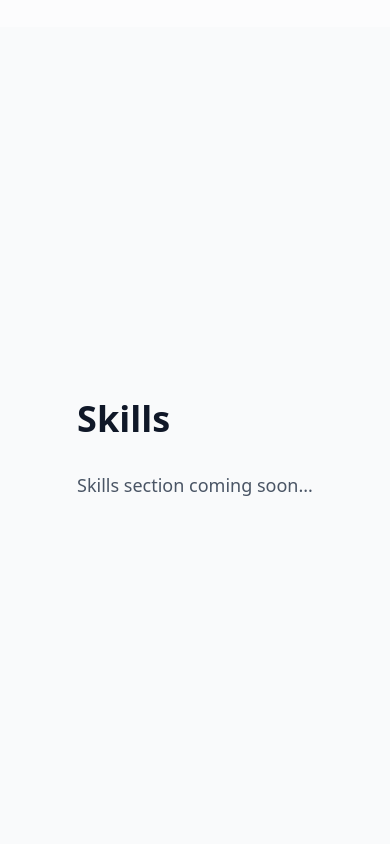
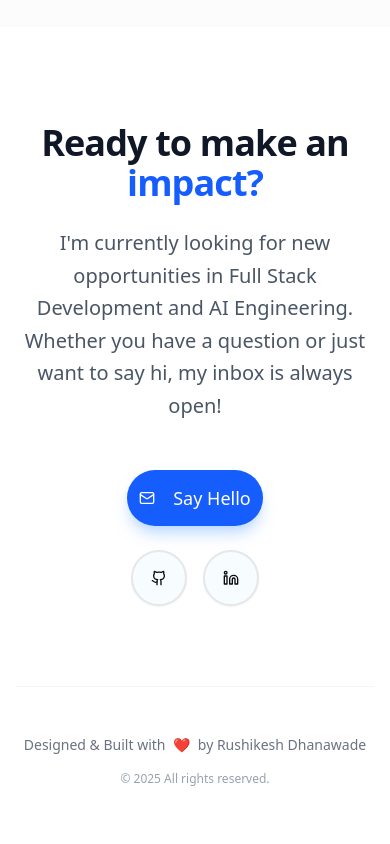
Before and after one commit to Therushi/react-portfolio, a React (Vite) app: page / in a window 390 px wide. Shown: the part 5860-6704 px from the top of the page. Built offline with nearby package versions, Linux system fonts and the light colour scheme.

Commit message:
feat: Implement and integrate a new Contact section, replacing placeholder content and removing the placeholder footer.

```diff
--- /dev/null
+++ b/src/components/sections/Contact.tsx
@@ -0,0 +1,68 @@
+import { Mail, Github, Linkedin } from "lucide-react";
+import { Button } from "@/components/ui/button";
+
+const Contact = () => {
+    const handleEmailClick = () => {
+        window.location.href = "mailto:rushikesh.dhanawade18@gmail.com";
+    };
+
+    const handleSocialClick = (url: string) => {
+        window.open(url, "_blank");
+    };
+
+    return (
+        <section id="contact" className="py-24 bg-white relative overflow-hidden">
+            {/* Background Decoration */}
+            <div className="absolute inset-0 bg-[radial-gradient(circle_at_bottom_left,_var(--tw-gradient-stops))] from-blue-50/50 via-white to-white pointer-events-none" />
+
+            <div className="max-w-4xl mx-auto px-4 sm:px-6 lg:px-8 relative z-10 text-center">
+                <h2 className="text-4xl md:text-5xl font-bold text-gray-900 mb-6 tracking-tight animate-fade-in">
+                    Ready to make an <span className="text-blue-600">impact?</span>
+                </h2>
+                <p className="text-xl text-gray-600 mb-12 max-w-2xl mx-auto leading-relaxed animate-fade-in delay-100">
+                    I'm currently looking for new opportunities in Full Stack Development and AI Engineering.
+                    Whether you have a question or just want to say hi, my inbox is always open!
+                </p>
+
+                <div className="flex flex-col sm:flex-row items-center justify-center gap-6 mb-20 animate-fade-in delay-200">
+                    <Button
+                        onClick={handleEmailClick}
+                        className="h-14 px-8 rounded-full text-lg bg-blue-600 hover:bg-blue-700 text-white shadow-lg shadow-blue-200 transition-all hover:-translate-y-1"
+                    >
+                        <Mail className="w-5 h-5 mr-2.5" />
+                        Say Hello
+                    </Button>
+                    <div className="flex items-center gap-4">
+                        <Button
+                            variant="outline"
+                            onClick={() => handleSocialClick("https://github.com/Therushi")}
+                            className="h-14 w-14 rounded-full border-2 border-gray-200 hover:border-gray-900 hover:bg-gray-900 hover:text-white transition-all hover:-translate-y-1"
+                            title="GitHub"
+                        >
+                            <Github className="w-6 h-6" />
+                        </Button>
+                        <Button
+                            variant="outline"
+                            onClick={() => handleSocialClick("https://www.linkedin.com/in/rushikesh-dhanawade")}
+                            className="h-14 w-14 rounded-full border-2 border-gray-200 hover:border-[#0077b5] hover:bg-[#0077b5] hover:text-white transition-all hover:-translate-y-1"
+                            title="LinkedIn"
+                        >
+                            <Linkedin className="w-6 h-6" />
+                        </Button>
+                    </div>
+                </div>
+
+                <footer className="border-t border-gray-100 pt-12 flex flex-col items-center">
+                    <p className="text-gray-500 mb-4 text-sm">
+                        Designed & Built with <span className="text-red-500 mx-1">❤</span> by Rushikesh Dhanawade
+                    </p>
+                    <p className="text-gray-400 text-xs">
+                        © {new Date().getFullYear()} All rights reserved.
+                    </p>
+                </footer>
+            </div>
+        </section>
+    );
+};
+
+export default Contact;
--- a/src/components/sections/Projects.tsx
+++ b/src/components/sections/Projects.tsx
@@ -1,4 +1,4 @@
-import { ExternalLink, Github, Zap, TrendingUp, Code2, Layout, ArrowUpRight } from "lucide-react";
+import { Github, Zap, TrendingUp, Code2, Layout, ArrowUpRight } from "lucide-react";
 import { Button } from "@/components/ui/button";
 
 const projects = [
--- a/src/pages/Home.tsx
+++ b/src/pages/Home.tsx
@@ -4,6 +4,7 @@ import Hero from "@/components/sections/Hero";
 import About from "@/components/sections/About";
 import Experience from "@/components/sections/Experience";
 import Projects from "@/components/sections/Projects";
+import Contact from "@/components/sections/Contact";
 
 function Home() {
   return (
@@ -22,35 +23,9 @@ function Home() {
       {/* Projects Section */}
       <Projects />
 
-      {/* Skills Section - Placeholder */}
-      <section id="skills" className="min-h-screen flex items-center justify-center bg-gray-50 py-20">
-        <div className="max-w-4xl mx-auto px-4 sm:px-6 lg:px-8">
-          <h2 className="text-4xl font-bold text-gray-900 mb-8">Skills</h2>
-          <p className="text-lg text-gray-600">
-            Skills section coming soon...
-          </p>
-        </div>
-      </section>
-
-      {/* Contact Section - Placeholder */}
-      <section id="contact" className="min-h-screen flex items-center justify-center bg-white py-20">
-        <div className="max-w-4xl mx-auto px-4 sm:px-6 lg:px-8">
-          <h2 className="text-4xl font-bold text-gray-900 mb-8">Contact</h2>
-          <p className="text-lg text-gray-600">
-            Contact section coming soon...
-          </p>
-        </div>
-      </section>
-
-      {/* Footer - Placeholder */}
-      <footer className="bg-gray-900 text-white py-8">
-        <div className="max-w-4xl mx-auto px-4 sm:px-6 lg:px-8 text-center">
-          <p className="text-gray-400">
-            © 2024 Rushikesh Dhanawade. All rights reserved.
-          </p>
-        </div>
-      </footer>
-    </div >
+      {/* Contact Section */}
+      <Contact />
+    </div>
   );
 }
 
```
